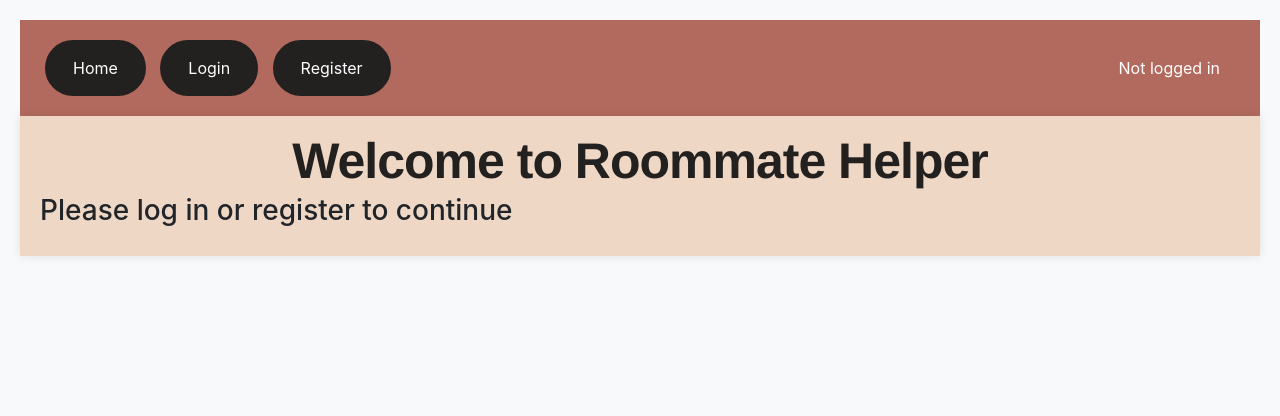
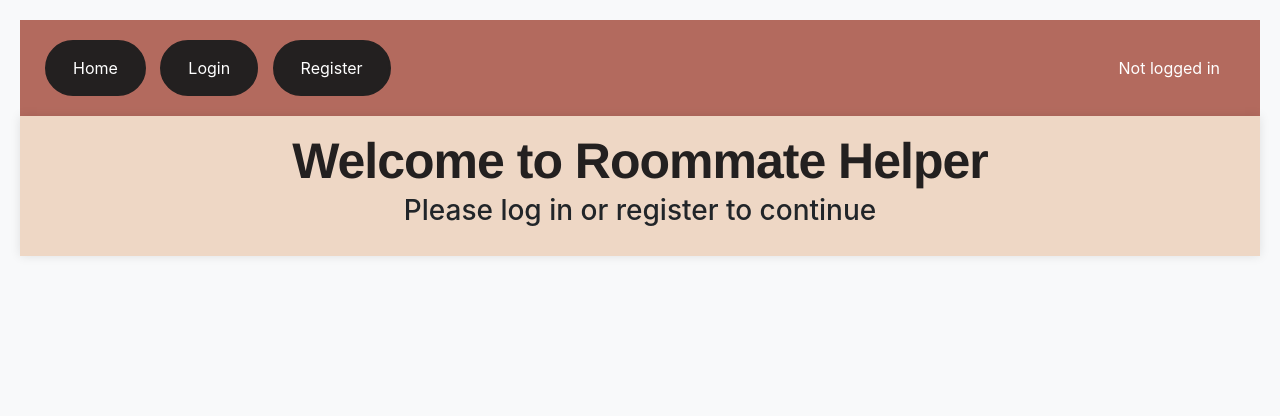
Before and after one commit to beknobloch/Roommate-Helper, a Flask app: page / in a window 1280 px wide. Shown: the top 416 px of the page. Run offline with Flask 3, Linux system fonts and the light colour scheme; data that the repository does not hold is empty.

Commit message:
Minor layout changes

```diff
--- a/static/css/main.css
+++ b/static/css/main.css
@@ -1,12 +1,16 @@
 body {
             background-color: #f8f9fa; /* Optional: Adding a light background color */
             padding: 20px; /* Optional: Adjusting overall padding */
+            text-align: center;
         }
 
         .main-container {
             background-color: #EED7C5; /* Box background color */
             padding: 20px; /* Padding inside the box */
             box-shadow: 0px 0px 10px rgba(0, 0, 0, 0.1); /* Optional: Adding a shadow */
+            display:flex;
+            justify-content:center;
+            flex-wrap: wrap;
         }
 
       h1 {
@@ -17,6 +21,7 @@ body {
           letter-spacing: -1px;
           line-height: 1;
           text-align: center;
+          width: 100%;
       }
       h2 {
           text-align: center;
```
